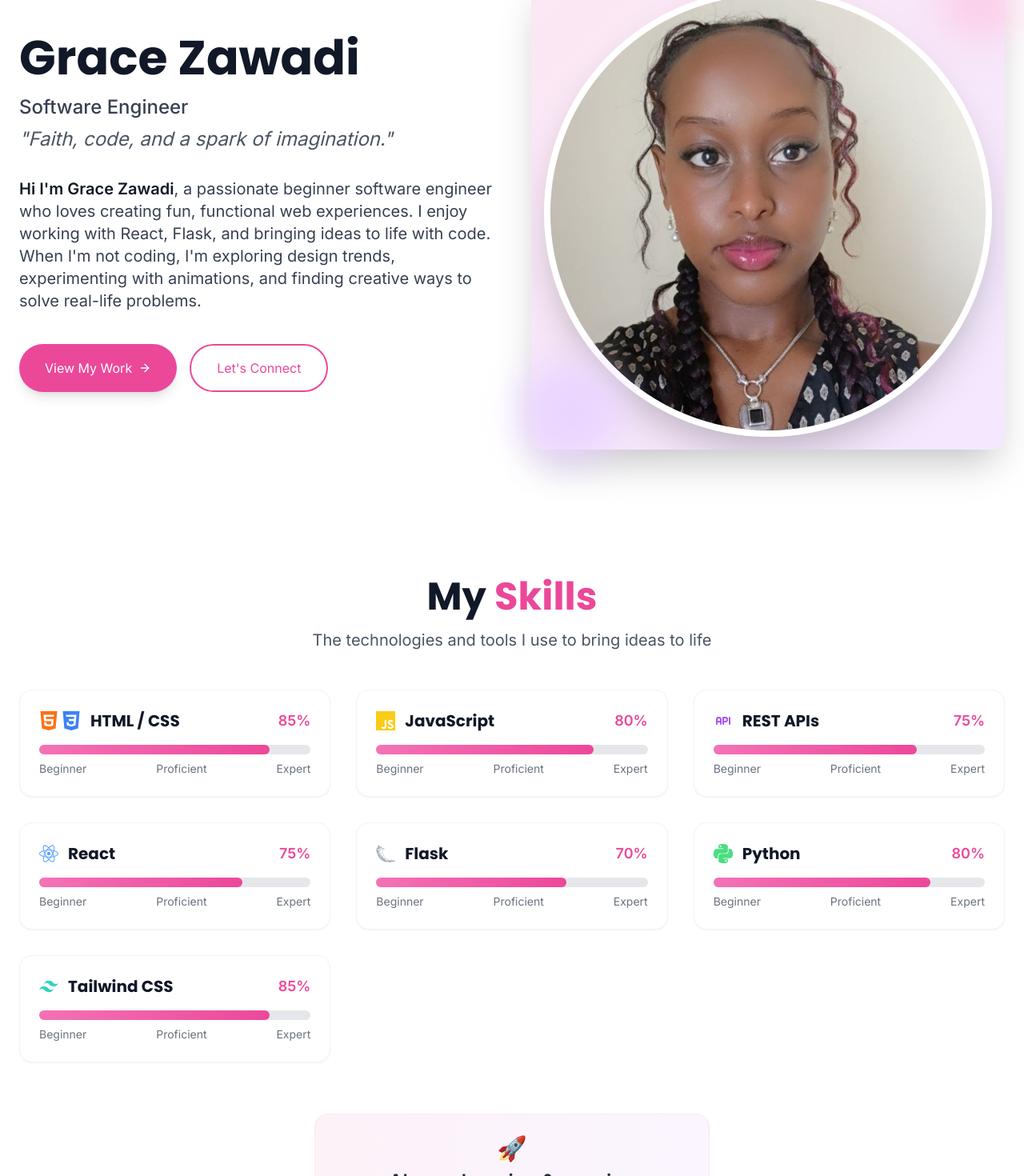
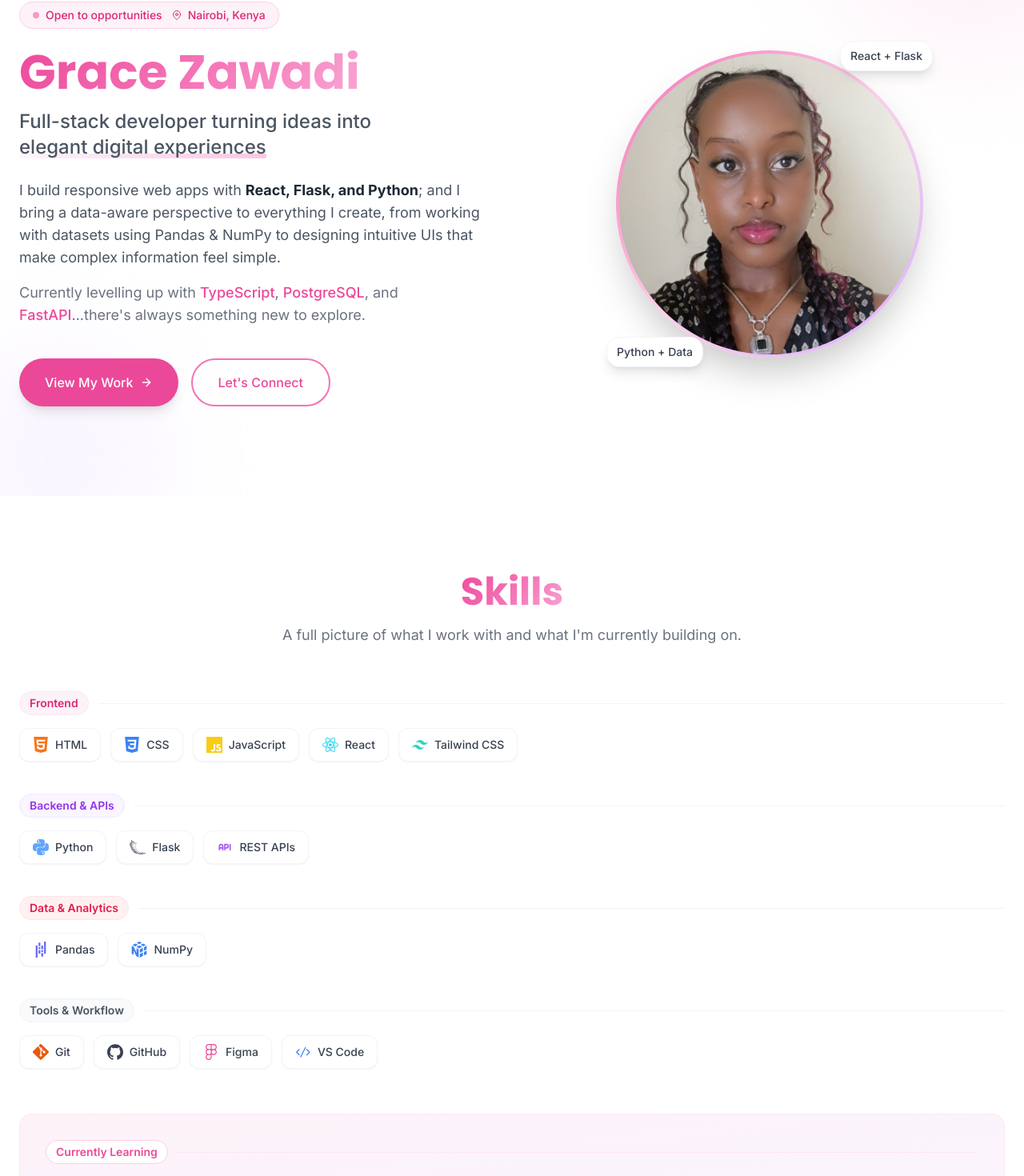
Before and after one commit to Chenzie2/My-Portfolio, a React (Vite) app in the folder frontend/: page / in a window 1280 px wide. Shown: the part 178-1648 px from the top of the page at 80% size. Built offline with nearby package versions, Linux system fonts and the light colour scheme; the HTML template or start-up script is replaced by a standard one.

Commit message:
restructure into categories, add data/tools skills, replace progress bars with icon pills

```diff
--- a/frontend/src/components/Hero.jsx
+++ b/frontend/src/components/Hero.jsx
@@ -1,40 +1,85 @@
-import React from 'react'
-import { FiArrowRight } from 'react-icons/fi'
+import React, { useEffect, useState } from 'react'
+import { FiArrowRight, FiMapPin } from 'react-icons/fi'
 import heroImg from '../assets/me.jpg'
 
 const Hero = () => {
+  const [visible, setVisible] = useState(false)
+
+  useEffect(() => {
+    const timer = setTimeout(() => setVisible(true), 100)
+    return () => clearTimeout(timer)
+  }, [])
+
+  const fadeUp = (delay) =>
+    `transition-all duration-700 ease-out ${
+      visible ? 'opacity-100 translate-y-0' : 'opacity-0 translate-y-6'
+    }`
+
   return (
-    <section id="about" className="py-12 md:py-20 animate-fade-in">
-      <div className="container mx-auto px-6">
-        <div className="flex flex-col lg:flex-row items-center gap-12">
-          {/* Left Column - Text Content */}
-          <div className="lg:w-1/2">
-            <h1 className="text-4xl md:text-5xl lg:text-6xl font-bold mb-4 text-left font-heading">
-              Grace Zawadi
+    <section id="about" className="relative py-16 md:py-28 overflow-hidden">
+
+      {/* Soft background blobs */}
+      <div className="absolute top-0 right-0 w-96 h-96 bg-pink-100 dark:bg-pink-900/20 rounded-full blur-3xl opacity-50 -translate-y-1/2 translate-x-1/3 pointer-events-none" />
+      <div className="absolute bottom-0 left-0 w-72 h-72 bg-purple-100 dark:bg-purple-900/20 rounded-full blur-3xl opacity-40 translate-y-1/3 -translate-x-1/4 pointer-events-none" />
+
+      <div className="container mx-auto px-6 relative">
+        <div className="flex flex-col lg:flex-row items-center gap-14">
+
+          {/* Left — Text */}
+          <div className="lg:w-1/2 text-center lg:text-left">
+
+            {/* Status badge */}
+            <div
+              className={`inline-flex items-center gap-2 px-4 py-1.5 rounded-full bg-pink-50 dark:bg-pink-900/30 border border-pink-200 dark:border-pink-800/40 text-sm text-pink-600 dark:text-pink-400 font-medium mb-6 ${fadeUp(0)}`}
+              style={{ transitionDelay: '0ms' }}
+            >
+              <span className="w-2 h-2 rounded-full bg-pink-400 animate-pulse" />
+              Open to opportunities
+              <FiMapPin className="text-xs ml-1" />
+              Nairobi, Kenya
+            </div>
+
+            {/* Name */}
+            <h1
+              className={`text-4xl md:text-5xl lg:text-6xl font-bold mb-4 font-heading leading-tight ${fadeUp(1)}`}
+              style={{ transitionDelay: '120ms' }}
+            >
+
+              <span className="text-gradient">Grace Zawadi</span>
             </h1>
 
-            <div className="mb-6">
-              <p className="text-xl md:text-2xl text-gray-700 dark:text-gray-300 font-medium mb-2">
-                <span className="highlight relative">
-                  Software Engineer
-                </span>
+            {/* Tagline */}
+            <p
+              className={`text-xl md:text-2xl text-gray-600 dark:text-gray-300 font-medium mb-6 ${fadeUp(2)}`}
+              style={{ transitionDelay: '240ms' }}
+            >
+              Full-stack developer turning ideas into{' '}
+              <span className="highlight">elegant digital experiences</span>
             </p>
-              <p className="text-xl md:text-2xl italic text-gray-600 dark:text-gray-400 mb-8">
-                "Faith, code, and a spark of imagination."
+
+            {/* Bio */}
+            <p
+              className={`text-base md:text-lg text-gray-600 dark:text-gray-400 leading-relaxed mb-4 ${fadeUp(3)}`}
+              style={{ transitionDelay: '360ms' }}
+            >
+              I build responsive web apps with <strong className="text-gray-800 dark:text-gray-200">React, Flask, and Python</strong>; and I bring a data-aware perspective to everything I create, from working with datasets using Pandas & NumPy to designing intuitive UIs that make complex information feel simple.
             </p>
-            </div>
 
-            <div className="text-left mb-10">
-              <p className="text-lg md:text-xl text-gray-700 dark:text-gray-300 leading-relaxed">
-                <span className="font-semibold text-gray-900 dark:text-white">Hi I'm Grace Zawadi</span>, a passionate beginner software engineer who loves creating fun, functional web experiences. I enjoy working with React, Flask, and bringing ideas to life with code. When I'm not coding, I'm exploring design trends, experimenting with animations, and finding creative ways to solve real-life problems.
+            <p
+              className={`text-base md:text-lg text-gray-500 dark:text-gray-400 leading-relaxed mb-10 ${fadeUp(3)}`}
+              style={{ transitionDelay: '400ms' }}
+            >
+              Currently levelling up with <span className="text-pink-500 font-medium">TypeScript</span>, <span className="text-pink-500 font-medium">PostgreSQL</span>, and <span className="text-pink-500 font-medium">FastAPI</span>...there's always something new to explore.
             </p>
-            </div>
 
-            {/* Buttons */}
-            <div className="flex flex-col sm:flex-row gap-4 mt-8">
+            {/* CTAs */}
+            <div
+              className={`flex flex-col sm:flex-row gap-4 justify-center lg:justify-start ${fadeUp(4)}`}
+              style={{ transitionDelay: '480ms' }}
+            >
               <a
                 href="#projects"
-                className="group inline-flex items-center justify-center px-8 py-4 bg-pink-500 text-white rounded-full hover:bg-pink-600 transition-all duration-300 shadow-lg hover:shadow-xl transform hover:-translate-y-1"
+                className="group inline-flex items-center justify-center px-8 py-4 bg-pink-500 text-white rounded-full hover:bg-pink-600 transition-all duration-300 shadow-lg hover:shadow-pink-200 dark:hover:shadow-pink-900/30 hover:shadow-xl transform hover:-translate-y-1 font-medium"
               >
                 View My Work
                 <FiArrowRight className="ml-2 group-hover:translate-x-1 transition-transform" />
@@ -42,21 +87,23 @@ const Hero = () => {
 
               <a
                 href="#contact"
-                className="group inline-flex items-center justify-center px-8 py-4 border-2 border-pink-500 text-pink-500 dark:text-pink-400 rounded-full hover:bg-pink-50 dark:hover:bg-pink-900/20 transition-all duration-300"
+                className="group inline-flex items-center justify-center px-8 py-4 border-2 border-pink-400 text-pink-500 dark:text-pink-400 rounded-full hover:bg-pink-50 dark:hover:bg-pink-900/20 transition-all duration-300 font-medium"
               >
                 Let's Connect
               </a>
             </div>
           </div>
 
-          {/* Right Column - Image */}
-<div className="lg:w-1/2">
-  <div className="relative">
-    {/* Gradient Background Container */}
-    <div className="aspect-square rounded-2xl bg-gradient-to-br from-pink-100 to-purple-100 dark:from-gray-800 dark:to-gray-900 overflow-hidden shadow-2xl flex items-center justify-center p-4">
+          {/* Right — Photo */}
+          <div
+            className={`lg:w-1/2 flex justify-center ${fadeUp(5)}`}
+            style={{ transitionDelay: '300ms' }}
+          >
+            <div className="relative w-72 h-72 md:w-96 md:h-96">
 
-      {/* Circular Photo - now bigger */}
-      <div className="w-full h-full rounded-full overflow-hidden shadow-2xl border-8 border-white dark:border-gray-900">
+              {/* Gradient border ring */}
+              <div className="absolute inset-0 rounded-full bg-gradient-to-br from-pink-400 via-pink-200 to-purple-300 dark:from-pink-600 dark:via-pink-400 dark:to-purple-500 p-1 shadow-2xl">
+                <div className="w-full h-full rounded-full overflow-hidden bg-white dark:bg-gray-900">
                   <img
                     src={heroImg}
                     alt="Grace Zawadi"
@@ -65,9 +112,16 @@ const Hero = () => {
                 </div>
               </div>
 
-    {/* Decorative Elements */}
-    <div className="absolute -top-4 -right-4 w-24 h-24 rounded-full bg-pink-200 dark:bg-pink-800/30 blur-xl"></div>
-    <div className="absolute -bottom-4 -left-4 w-32 h-32 rounded-full bg-purple-200 dark:bg-purple-800/30 blur-xl"></div>
+              {/* Floating tech badge — top right */}
+              <div className="absolute -top-3 -right-3 bg-white dark:bg-gray-800 rounded-2xl px-3 py-2 shadow-lg border border-gray-100 dark:border-gray-700 text-sm font-medium text-gray-700 dark:text-gray-300">
+                 React + Flask
+              </div>
+
+              {/* Floating data badge — bottom left */}
+              <div className="absolute -bottom-3 -left-3 bg-white dark:bg-gray-800 rounded-2xl px-3 py-2 shadow-lg border border-gray-100 dark:border-gray-700 text-sm font-medium text-gray-700 dark:text-gray-300">
+                 Python + Data
+              </div>
+
             </div>
           </div>
 
--- a/frontend/src/components/Skills.jsx
+++ b/frontend/src/components/Skills.jsx
@@ -1,127 +1,134 @@
-import React from 'react'
+import React, { useState } from 'react'
 import {
-  SiHtml5,
-  SiCss3,
-  SiJavascript,
-  SiReact,
-  SiPython,
-  SiFlask,
-  SiTailwindcss
+  SiHtml5, SiCss3, SiJavascript, SiReact, SiPython,
+  SiFlask, SiTailwindcss, SiPandas, SiNumpy,
+  SiTypescript, SiPostgresql, SiFastapi,
+  SiGit, SiGithub, SiFigma
 } from 'react-icons/si'
 import { TbApi } from 'react-icons/tb'
+import { VscCode } from 'react-icons/vsc'
+
+const categories = [
+  {
+    label: 'Frontend',
+    color: 'pink',
+    skills: [
+      { name: 'HTML', icon: <SiHtml5 className="text-orange-500" /> },
+      { name: 'CSS', icon: <SiCss3 className="text-blue-500" /> },
+      { name: 'JavaScript', icon: <SiJavascript className="text-yellow-400" /> },
+      { name: 'React', icon: <SiReact className="text-cyan-400" /> },
+      { name: 'Tailwind CSS', icon: <SiTailwindcss className="text-teal-400" /> },
+    ],
+  },
+  {
+    label: 'Backend & APIs',
+    color: 'purple',
+    skills: [
+      { name: 'Python', icon: <SiPython className="text-blue-400" /> },
+      { name: 'Flask', icon: <SiFlask className="text-gray-500 dark:text-gray-300" /> },
+      { name: 'REST APIs', icon: <TbApi className="text-purple-500" /> },
+    ],
+  },
+  {
+    label: 'Data & Analytics',
+    color: 'rose',
+    skills: [
+      { name: 'Pandas', icon: <SiPandas className="text-indigo-500" /> },
+      { name: 'NumPy', icon: <SiNumpy className="text-blue-500" /> },
+    ],
+  },
+  {
+    label: 'Tools & Workflow',
+    color: 'gray',
+    skills: [
+      { name: 'Git', icon: <SiGit className="text-orange-600" /> },
+      { name: 'GitHub', icon: <SiGithub className="text-gray-700 dark:text-gray-300" /> },
+      { name: 'Figma', icon: <SiFigma className="text-pink-500" /> },
+      { name: 'VS Code', icon: <VscCode className="text-blue-500" /> },
+    ],
+  },
+]
+
+const learning = [
+  { name: 'TypeScript', icon: <SiTypescript className="text-blue-600" /> },
+  { name: 'PostgreSQL', icon: <SiPostgresql className="text-sky-600" /> },
+  { name: 'FastAPI', icon: <SiFastapi className="text-emerald-500" /> },
+]
+
+const colorMap = {
+  pink:   'bg-pink-50 dark:bg-pink-900/20 border-pink-100 dark:border-pink-800/30 text-pink-600 dark:text-pink-400',
+  purple: 'bg-purple-50 dark:bg-purple-900/20 border-purple-100 dark:border-purple-800/30 text-purple-600 dark:text-purple-400',
+  rose:   'bg-rose-50 dark:bg-rose-900/20 border-rose-100 dark:border-rose-800/30 text-rose-600 dark:text-rose-400',
+  gray:   'bg-gray-50 dark:bg-gray-800/50 border-gray-100 dark:border-gray-700 text-gray-600 dark:text-gray-400',
+}
+
+const SkillPill = ({ name, icon }) => (
+  <div className="flex items-center gap-2 px-4 py-2.5 bg-white dark:bg-gray-800 border border-gray-100 dark:border-gray-700 rounded-xl shadow-sm hover:shadow-md hover:-translate-y-0.5 transition-all duration-200 cursor-default">
+    <span className="text-xl">{icon}</span>
+    <span className="text-sm font-medium text-gray-700 dark:text-gray-300">{name}</span>
+  </div>
+)
+
+const LearningPill = ({ name, icon }) => (
+  <div className="flex items-center gap-2 px-4 py-2.5 bg-white dark:bg-gray-800 border-2 border-dashed border-pink-200 dark:border-pink-800/50 rounded-xl hover:border-pink-400 dark:hover:border-pink-600 hover:-translate-y-0.5 transition-all duration-200 cursor-default">
+    <span className="text-xl">{icon}</span>
+    <span className="text-sm font-medium text-gray-600 dark:text-gray-400">{name}</span>
+  </div>
+)
 
 const Skills = () => {
-  const skills = [
-    {
-      name: 'HTML / CSS',
-      icon: (
-        <div className="flex items-center">
-          <SiHtml5 className="text-orange-500" />
-          <SiCss3 className="text-blue-500 ml-1" />
-        </div>
-      ),
-      proficiency: 85
-    },
-    {
-      name: 'JavaScript',
-      icon: <SiJavascript className="text-yellow-400" />,
-      proficiency: 80
-    },
-    {
-      name: 'REST APIs',
-      icon: <TbApi className="text-purple-500" />,
-      proficiency: 75
-    },
-    {
-      name: 'React',
-      icon: <SiReact className="text-blue-400" />,
-      proficiency: 75
-    },
-    {
-      name: 'Flask',
-      icon: <SiFlask className="text-gray-400" />,
-      proficiency: 70
-    },
-    {
-      name: 'Python',
-      icon: <SiPython className="text-green-400" />,
-      proficiency: 80
-    },
-    {
-      name: 'Tailwind CSS',
-      icon: <SiTailwindcss className="text-teal-400" />,
-      proficiency: 85
-    }
-  ]
+  return (
+    <section id="skills" className="py-16 md:py-24">
+      <div className="container mx-auto px-6">
 
-  return (
-    <section id="skills" className="py-12 md:py-20 animate-fade-in">
-      <div className="container mx-auto px-6">
-        {/* Section Header */}
-        <div className="text-center mb-12">
+        {/* Header */}
+        <div className="text-center mb-14">
           <h2 className="text-3xl md:text-4xl lg:text-5xl font-bold mb-4 font-heading">
-            My <span className="text-pink-500">Skills</span>
+            <span className="text-gradient">Skills</span>
           </h2>
-          <p className="text-lg md:text-xl text-gray-600 dark:text-gray-400 max-w-3xl mx-auto">
-            The technologies and tools I use to bring ideas to life
+          <p className="text-lg text-gray-500 dark:text-gray-400 max-w-2xl mx-auto">
+            A full picture of what I work with and what I'm currently building on.
           </p>
         </div>
 
-        {/* Skills Grid */}
-        <div className="grid grid-cols-1 md:grid-cols-2 lg:grid-cols-3 gap-8 mb-16">
-          {skills.map((skill) => (
-            <div
-              key={skill.name}
-              className="bg-white dark:bg-gray-800 rounded-2xl p-6 shadow-sm hover:shadow-md hover:-translate-y-1 transition-all duration-300 border border-gray-100 dark:border-gray-700"
-            >
-              <div className="flex items-center justify-between mb-4">
-                <div className="flex items-center space-x-3">
-                  <div className="text-2xl">
-                    {skill.icon}
-                  </div>
-                  <h3 className="text-xl font-bold text-gray-900 dark:text-white">
-                    {skill.name}
-                  </h3>
-                </div>
-                <span className="text-lg font-semibold text-pink-500">
-                  {skill.proficiency}%
+        {/* Categories */}
+        <div className="space-y-10 mb-14">
+          {categories.map(({ label, emoji, color, skills }) => (
+            <div key={label}>
+              {/* Category label */}
+              <div className="flex items-center gap-3 mb-4">
+                <span className={`inline-flex items-center gap-2 px-3 py-1 rounded-full text-sm font-semibold border ${colorMap[color]}`}>
+                  {emoji} {label}
                 </span>
+                <div className="flex-1 h-px bg-gray-100 dark:bg-gray-800" />
               </div>
 
-              {/* Progress Bar */}
-              <div
-                className="w-full bg-gray-200 dark:bg-gray-700 rounded-full h-3 mb-2"
-                aria-label={`${skill.name} proficiency`}
-              >
-                <div
-                  className="bg-gradient-to-r from-pink-400 to-pink-500 h-3 rounded-full transition-all duration-700 ease-out"
-                  style={{ width: `${skill.proficiency}%` }}
-                />
-              </div>
-
-              <div className="flex justify-between text-sm text-gray-500 dark:text-gray-400">
-                <span>Beginner</span>
-                <span>Proficient</span>
-                <span>Expert</span>
+              {/* Pills */}
+              <div className="flex flex-wrap gap-3">
+                {skills.map((skill) => (
+                  <SkillPill key={skill.name} {...skill} />
+                ))}
               </div>
             </div>
           ))}
         </div>
 
-        {/* Learning Banner */}
-        <div className="text-center">
-          <div className="inline-flex items-center justify-center p-6 bg-gradient-to-r from-pink-50 to-purple-50 dark:from-pink-900/20 dark:to-purple-900/20 rounded-2xl border border-pink-100 dark:border-pink-800/30">
-            <div>
-              <div className="text-3xl mb-2">🚀</div>
-              <p className="text-xl md:text-2xl font-semibold text-gray-800 dark:text-white">
-                Always learning & growing
-              </p>
-              <p className="text-gray-600 dark:text-gray-400 mt-2">
-                Continuously expanding my skill set with new technologies
-              </p>
-            </div>
+        {/* Currently Learning */}
+        <div className="rounded-2xl bg-gradient-to-br from-pink-50 to-purple-50 dark:from-pink-900/10 dark:to-purple-900/10 border border-pink-100 dark:border-pink-800/20 p-8">
+          <div className="flex items-center gap-3 mb-5">
+            <span className="inline-flex items-center gap-2 px-3 py-1 rounded-full text-sm font-semibold bg-white dark:bg-gray-800 border border-pink-200 dark:border-pink-700 text-pink-500">
+               Currently Learning
+            </span>
+            <div className="flex-1 h-px bg-pink-100 dark:bg-pink-800/30" />
+          </div>
+
+          <div className="flex flex-wrap gap-3">
+            {learning.map((skill) => (
+              <LearningPill key={skill.name} {...skill} />
+            ))}
           </div>
         </div>
+
       </div>
     </section>
   )
```
Lines whose indentation alone changed are shown as unchanged.
